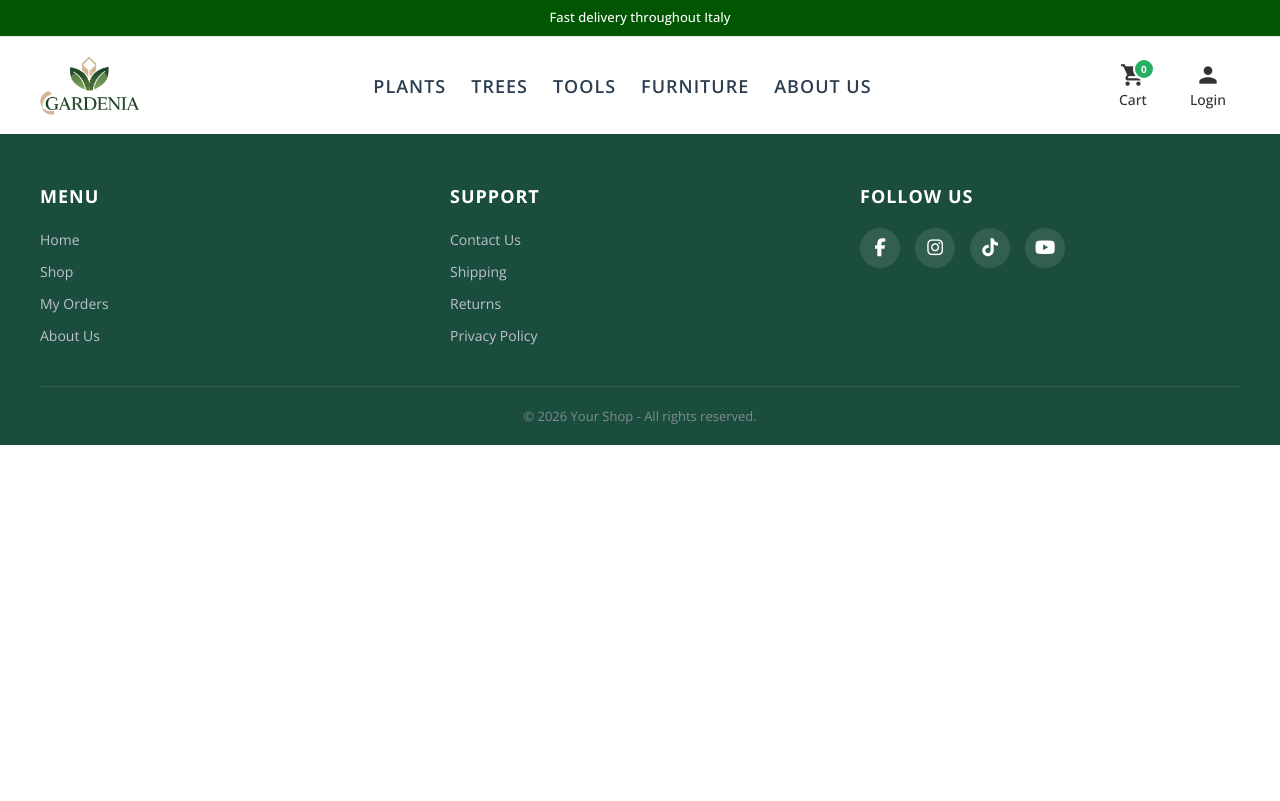
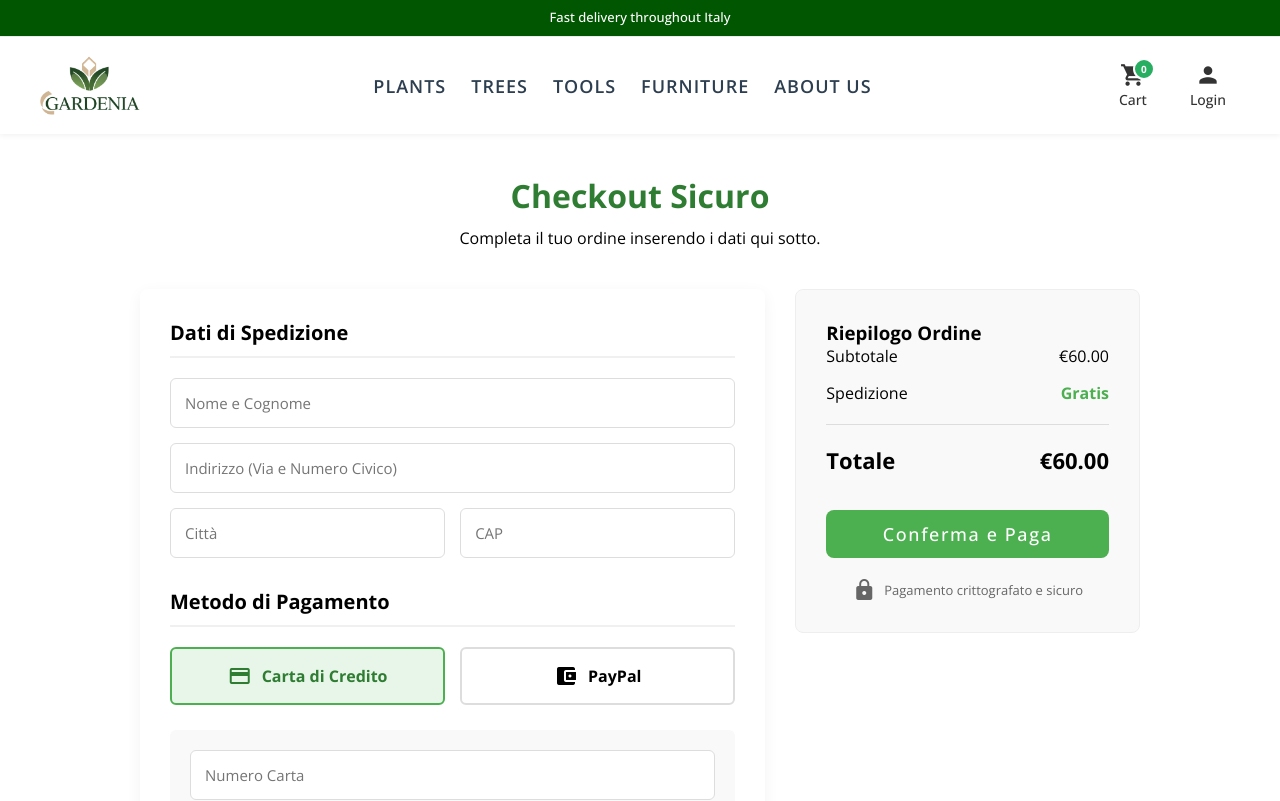
Before and after one commit to alessandropodioto/Gardenia_Frontend, an Angular app: page /pagamento in a window 1280 px wide. Before the commit this address led to /. Shown: the top 801 px of the page. Built offline with nearby package versions, Linux system fonts and the light colour scheme.

Commit message:
pagamento aggiunto

```diff
--- a/src/app/app-routing-module.ts
+++ b/src/app/app-routing-module.ts
@@ -4,13 +4,17 @@ import { ProductDetails } from './components/product-details/product-details';
 import { HomeComponent } from './components/home/home';
 import { Login } from './components/login/login';
 import { Register } from './components/register/register';
+import { CarrelloComponent } from './components/carrello/carrello';
+import { PagamentoComponent } from './components/pagamento/pagamento';
 
 const routes: Routes = [
   { path: '', redirectTo: '/home', pathMatch: 'full' },
   { path: 'login', component: Login },
   { path: 'register', component: Register },
   { path: 'product' , component:ProductDetails },
-  { path: 'home', component: HomeComponent }
+  { path: 'cart', component: CarrelloComponent },
+  { path: 'home', component: HomeComponent },
+ { path: 'pagamento', component: PagamentoComponent }
 ];
 
 @NgModule({
--- a/src/app/components/carrello/carrello.html
+++ b/src/app/components/carrello/carrello.html
@@ -1,35 +1,42 @@
-<div class="cart-header">
-  <h2>Your Cart</h2>
-  <button mat-icon-button (click)="chiudi.emit()">
-    <mat-icon>close</mat-icon>
+<div class="cart-page-container">
+
+  <div class="cart-header">
+    <h2>Il tuo Carrello</h2>
+    </div>
+
+  <div class="shipping-bar">
+    <p *ngIf="mancanoPerSpedizione > 0">
+      Aggiungi <strong>{{ mancanoPerSpedizione | currency:'EUR' }}</strong> per la spedizione gratuita!
+    </p>
+    <p *ngIf="mancanoPerSpedizione <= 0"> Hai ottenuto la <strong>spedizione gratuita!</strong></p>
+    <mat-progress-bar mode="determinate" [value]="percentualeSpedizione"></mat-progress-bar>
+  </div>
+
+  <div class="cart-items">
+    <div class="cart-item" *ngFor="let item of items">
+      <img [src]="item.immagine" [alt]="item.nome">
+      <div class="item-details">
+        <h4>{{ item.nome }}</h4>
+        <p>{{ item.info }}</p>
+        <div class="quantity-controls">
+          <button mat-icon-button (click)="cambiaQuantita(item, -1)"><mat-icon>remove</mat-icon></button>
+          <span>{{ item.quantita }}</span>
+          <button mat-icon-button (click)="cambiaQuantita(item, 1)"><mat-icon>add</mat-icon></button>
+        </div>
+      </div>
+      <div class="item-price">{{ (item.prezzo * item.quantita) | currency:'EUR' }}</div>
+    </div>
+  </div>
+
+ <div class="cart-footer" *ngIf="items.length > 0">
+  <div class="subtotal">
+    <span>Subtotale:</span>
+    <span>{{ subtotal | currency:'EUR' }}</span>
+  </div>
+
+  <button mat-flat-button class="checkout-btn" routerLink="/pagamento">
+    Procedi al Checkout
   </button>
 </div>
 
-<div class="shipping-bar">
-  <p>Add <strong>15.00 €</strong> for free shipping!</p>
-  <mat-progress-bar mode="determinate" value="70"></mat-progress-bar>
 </div>
-
-<div class="cart-items">
-  <div class="cart-item">
-    <img src="https://via.placeholder.com/80" alt="Plant">
-    <div class="item-details">
-      <h4>Monstera Deliciosa</h4>
-      <p>Pot: 12cm</p>
-      <div class="quantity-controls">
-        <button mat-icon-button><mat-icon>remove</mat-icon></button>
-        <span>1</span>
-        <button mat-icon-button><mat-icon>add</mat-icon></button>
-      </div>
-    </div>
-    <div class="item-price">25.00 €</div>
-  </div>
-</div>
-
-<div class="cart-footer">
-  <div class="subtotal">
-    <span>Subtotal:</span>
-    <span>25.00 €</span>
-  </div>
-  <button mat-flat-button color="primary" class="checkout-btn">Proceed to Checkout</button>
-</div>
--- a/src/app/components/carrello/carrello.ts
+++ b/src/app/components/carrello/carrello.ts
@@ -1,12 +1,50 @@
-import { Component, Output, EventEmitter } from '@angular/core';
+import { Component } from '@angular/core';
+
+// Definiamo la struttura di un prodotto nel carrello
+interface CartItem {
+  id: number;
+  nome: string;
+  info: string;
+  prezzo: number;
+  quantita: number;
+  immagine: string;
+}
 
 @Component({
   selector: 'app-carrello',
   standalone: false,
   templateUrl: './carrello.html',
-  styleUrl: './carrello.css'
+  styleUrls: ['./carrello.css']
 })
 export class CarrelloComponent {
-  // This event tells the main app to close the sidebar
-  @Output() chiudi = new EventEmitter<void>();
+
+  // Ecco la variabile 'items' che Angular non trovava!
+  items: CartItem[] = [
+    { id: 1, nome: 'Monstera Deliciosa', info: 'Vaso: 12cm', prezzo: 25.00, quantita: 1, immagine: 'https://via.placeholder.com/80' },
+    { id: 2, nome: 'Ficus Lyrata', info: 'Vaso: 15cm', prezzo: 35.00, quantita: 1, immagine: 'https://via.placeholder.com/80' }
+  ];
+
+  sogliaSpedizione = 50.00;
+
+  // Ecco la variabile 'subtotal'
+  get subtotal(): number {
+    return this.items.reduce((acc, item) => acc + (item.prezzo * item.quantita), 0);
+  }
+
+  get mancanoPerSpedizione(): number {
+    const diff = this.sogliaSpedizione - this.subtotal;
+    return diff > 0 ? diff : 0;
+  }
+
+  get percentualeSpedizione(): number {
+    return Math.min((this.subtotal / this.sogliaSpedizione) * 100, 100);
+  }
+
+  // Ecco la funzione 'cambiaQuantita' per i bottoni + e -
+  cambiaQuantita(item: CartItem, delta: number) {
+    item.quantita += delta;
+    if (item.quantita <= 0) {
+      this.items = this.items.filter(i => i.id !== item.id);
+    }
+  }
 }
--- a/src/app/components/header/header.html
+++ b/src/app/components/header/header.html
@@ -44,4 +44,5 @@
       </div>
     </div>
   </div>
+
 </header>
--- /dev/null
+++ b/src/app/components/pagamento/pagamento.css
@@ -0,0 +1,165 @@
+.checkout-container {
+  max-width: 1000px;
+  margin: 40px auto;
+  padding: 0 20px;
+  font-family: Arial, sans-serif;
+}
+
+.checkout-header {
+  text-align: center;
+  margin-bottom: 40px;
+}
+
+.checkout-header h2 {
+  font-size: 32px;
+  margin-bottom: 10px;
+  color: #2E7D32; /* Verde scuro */
+}
+
+.checkout-content {
+  display: flex;
+  gap: 30px;
+  align-items: flex-start;
+}
+
+/* Colonna Form */
+.form-section {
+  flex: 2;
+  background: white;
+  padding: 30px;
+  border-radius: 8px;
+  box-shadow: 0 4px 15px rgba(0,0,0,0.05);
+}
+
+.form-section h3 {
+  margin-top: 0;
+  margin-bottom: 20px;
+  font-size: 20px;
+  border-bottom: 2px solid #f0f0f0;
+  padding-bottom: 10px;
+}
+
+.mt-30 { margin-top: 30px !important; }
+.form-group { margin-bottom: 15px; }
+.row { display: flex; gap: 15px; }
+
+.input-field {
+  width: 100%;
+  padding: 14px;
+  border: 1px solid #ddd;
+  border-radius: 6px;
+  font-size: 15px;
+  box-sizing: border-box;
+}
+
+.input-field:focus {
+  outline: none;
+  border-color: #4CAF50;
+}
+
+.half { flex: 1; }
+
+/* Pulsanti Pagamento */
+.payment-methods {
+  display: flex;
+  gap: 15px;
+  margin-bottom: 25px;
+}
+
+.payment-btn {
+  flex: 1;
+  display: flex;
+  align-items: center;
+  justify-content: center;
+  gap: 10px;
+  padding: 15px;
+  background: white;
+  border: 2px solid #ddd;
+  border-radius: 6px;
+  cursor: pointer;
+  font-size: 16px;
+  font-weight: bold;
+  transition: all 0.2s;
+}
+
+.payment-btn.active {
+  border-color: #4CAF50;
+  background: #E8F5E9;
+  color: #2E7D32;
+}
+.card-details, .paypal-details {
+  background: #f9f9f9;
+  padding: 20px;
+  border-radius: 6px;
+}
+
+.summary-section {
+  flex: 1;
+  background: #f9f9f9;
+  padding: 30px;
+  border-radius: 8px;
+  border: 1px solid #eee;
+
+  /* REGOLE PER L'EFFETTO STICKY */
+  position: -webkit-sticky;
+  position: sticky;
+  top: 20px;
+  align-self: flex-start;
+}
+.checkout-content {
+  display: flex;
+  gap: 30px;
+  align-items: flex-start;
+}
+.summary-item {
+  display: flex;
+  justify-content: space-between;
+  margin-bottom: 15px;
+  font-size: 16px;
+}
+
+.summary-item .free {
+  color: #4CAF50;
+  font-weight: bold;
+}
+
+.divider {
+  height: 1px;
+  background: #ddd;
+  margin: 20px 0;
+}
+
+.total {
+  font-size: 22px;
+  font-weight: bold;
+}
+
+/* Bottone Paga */
+.pay-btn {
+  width: 100%;
+  padding: 24px 0 !important;
+  font-size: 18px !important;
+  background-color: #4CAF50 !important;
+  color: white !important;
+  border-radius: 8px;
+  margin-top: 20px;
+  cursor: pointer;
+}
+
+.pay-btn:hover { background-color: #388E3C !important; }
+
+.secure-badge {
+  display: flex;
+  align-items: center;
+  justify-content: center;
+  gap: 8px;
+  margin-top: 20px;
+  font-size: 13px;
+  color: #666;
+}
+
+/* Responsive */
+@media (max-width: 768px) {
+  .checkout-content { flex-direction: column; }
+  .form-section, .summary-section { width: 100%; }
+}
--- /dev/null
+++ b/src/app/components/pagamento/pagamento.html
@@ -0,0 +1,77 @@
+<div class="checkout-container">
+  <div class="checkout-header">
+    <h2>Checkout Sicuro</h2>
+    <p>Completa il tuo ordine inserendo i dati qui sotto.</p>
+  </div>
+
+  <div class="checkout-content">
+
+    <div class="form-section">
+      <h3>Dati di Spedizione</h3>
+      <div class="form-group">
+        <input type="text" placeholder="Nome e Cognome" class="input-field">
+      </div>
+      <div class="form-group">
+        <input type="text" placeholder="Indirizzo (Via e Numero Civico)" class="input-field">
+      </div>
+      <div class="form-group row">
+        <input type="text" placeholder="Città" class="input-field half">
+        <input type="text" placeholder="CAP" class="input-field half">
+      </div>
+
+      <h3 class="mt-30">Metodo di Pagamento</h3>
+      <div class="payment-methods">
+        <button class="payment-btn" [class.active]="metodoScelto === 'carta'" (click)="impostaMetodo('carta')">
+          <mat-icon>credit_card</mat-icon> Carta di Credito
+        </button>
+        <button class="payment-btn" [class.active]="metodoScelto === 'paypal'" (click)="impostaMetodo('paypal')">
+          <mat-icon>account_balance_wallet</mat-icon> PayPal
+        </button>
+      </div>
+
+      <div class="card-details" *ngIf="metodoScelto === 'carta'">
+        <div class="form-group">
+          <input type="text" placeholder="Numero Carta" class="input-field">
+        </div>
+        <div class="form-group row">
+          <input type="text" placeholder="Scadenza (MM/AA)" class="input-field half">
+          <input type="text" placeholder="CVV" class="input-field half">
+        </div>
+      </div>
+
+      <div class="paypal-details" *ngIf="metodoScelto === 'paypal'">
+        <p>Verrai reindirizzato al sito di PayPal per completare il pagamento in modo sicuro.</p>
+      </div>
+    </div>
+
+    <div class="summary-section">
+      <h3>Riepilogo Ordine</h3>
+
+      <div class="summary-item">
+        <span>Subtotale</span>
+        <span>{{ subtotale | currency:'EUR' }}</span>
+      </div>
+      <div class="summary-item">
+        <span>Spedizione</span>
+        <span class="free" *ngIf="costoSpedizione === 0">Gratis</span>
+        <span *ngIf="costoSpedizione > 0">{{ costoSpedizione | currency:'EUR' }}</span>
+      </div>
+
+      <div class="divider"></div>
+
+      <div class="summary-item total">
+        <span>Totale</span>
+        <span>{{ totale | currency:'EUR' }}</span>
+      </div>
+
+      <button mat-flat-button class="pay-btn" (click)="completaAcquisto()">
+        Conferma e Paga
+      </button>
+
+      <div class="secure-badge">
+        <mat-icon>lock</mat-icon> Pagamento crittografato e sicuro
+      </div>
+    </div>
+
+  </div>
+</div>
--- /dev/null
+++ b/src/app/components/pagamento/pagamento.ts
@@ -0,0 +1,31 @@
+import { Component } from '@angular/core';
+
+@Component({
+  selector: 'app-pagamento',
+  standalone: false,
+  templateUrl: './pagamento.html',
+  styleUrls: ['./pagamento.css']
+})
+
+// ... resto del codice ...
+export class PagamentoComponent {
+
+  // Metodo di pagamento selezionato di default
+  metodoScelto: string = 'carta';
+
+  // Dati finti per il riepilogo (in futuro arriveranno dal Carrello)
+  subtotale: number = 60.00;
+  costoSpedizione: number = 0; // Gratis
+
+  get totale(): number {
+    return this.subtotale + this.costoSpedizione;
+  }
+
+  impostaMetodo(metodo: string) {
+    this.metodoScelto = metodo;
+  }
+
+  completaAcquisto() {
+    alert(' Grazie per il tuo acquisto su Gardenia! Il tuo ordine è stato confermato.');
+  }
+}
```
Also changed, not shown: src/app/app-module.ts (+15 -4 lines), src/app/components/carrello/carrello.css (+83 -17 lines), 1 other file (tests, documents, lock files or other folders).
